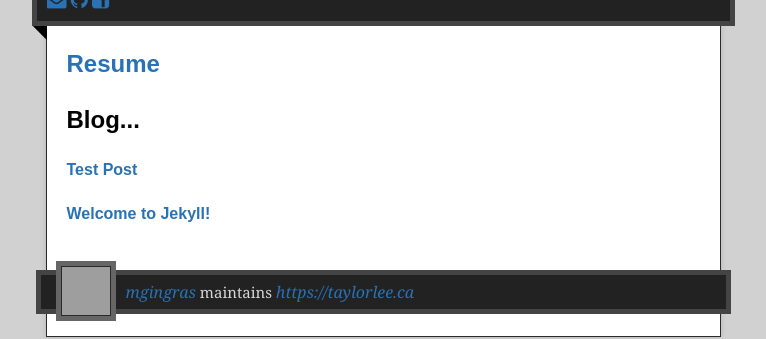
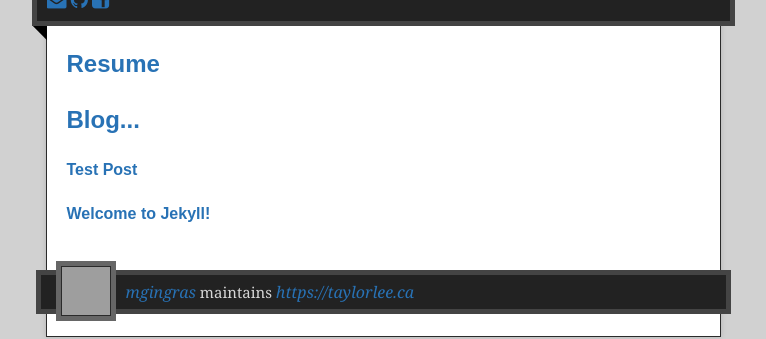
Before and after one commit to Rusty14/Rusty14.github.io, a Jekyll site: the page built from index.html, in a window 1280 px wide. Shown: the part 223-562 px from the top of the page, without its empty margins (257-1023 px from the left). Built offline with Jekyll 4.4.1, drawn with Linux system fonts in a browser that asks for light colours; nearby versions of some CDN libraries; Markdown is read by kramdown in place of the engine named in the settings; grey boxes are pictures that could not be loaded.

Commit message:
Revert "rm stylesheet issue"
This reverts commit 1cc565cecb9a6081e45a26f87b1e4a45f8af4ea2.

```diff
--- a/css/styles.css
+++ b/css/styles.css
@@ -374,6 +374,7 @@ footer .owner p a {
 
 .markdown-body h2 {
   font-size: 24px;
+  color: #2872b5;
 }
 
 .markdown-body h3 {
```
